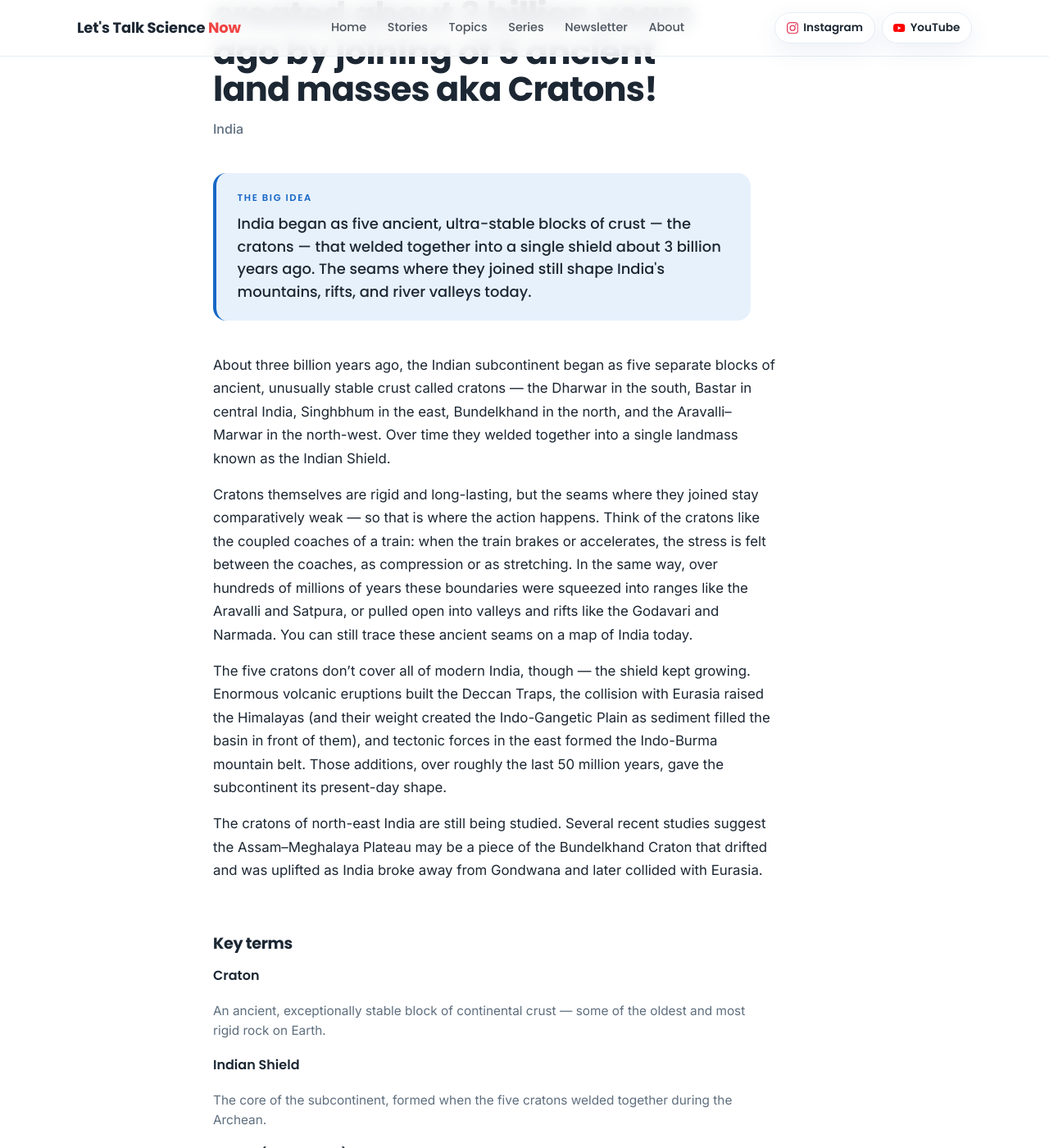
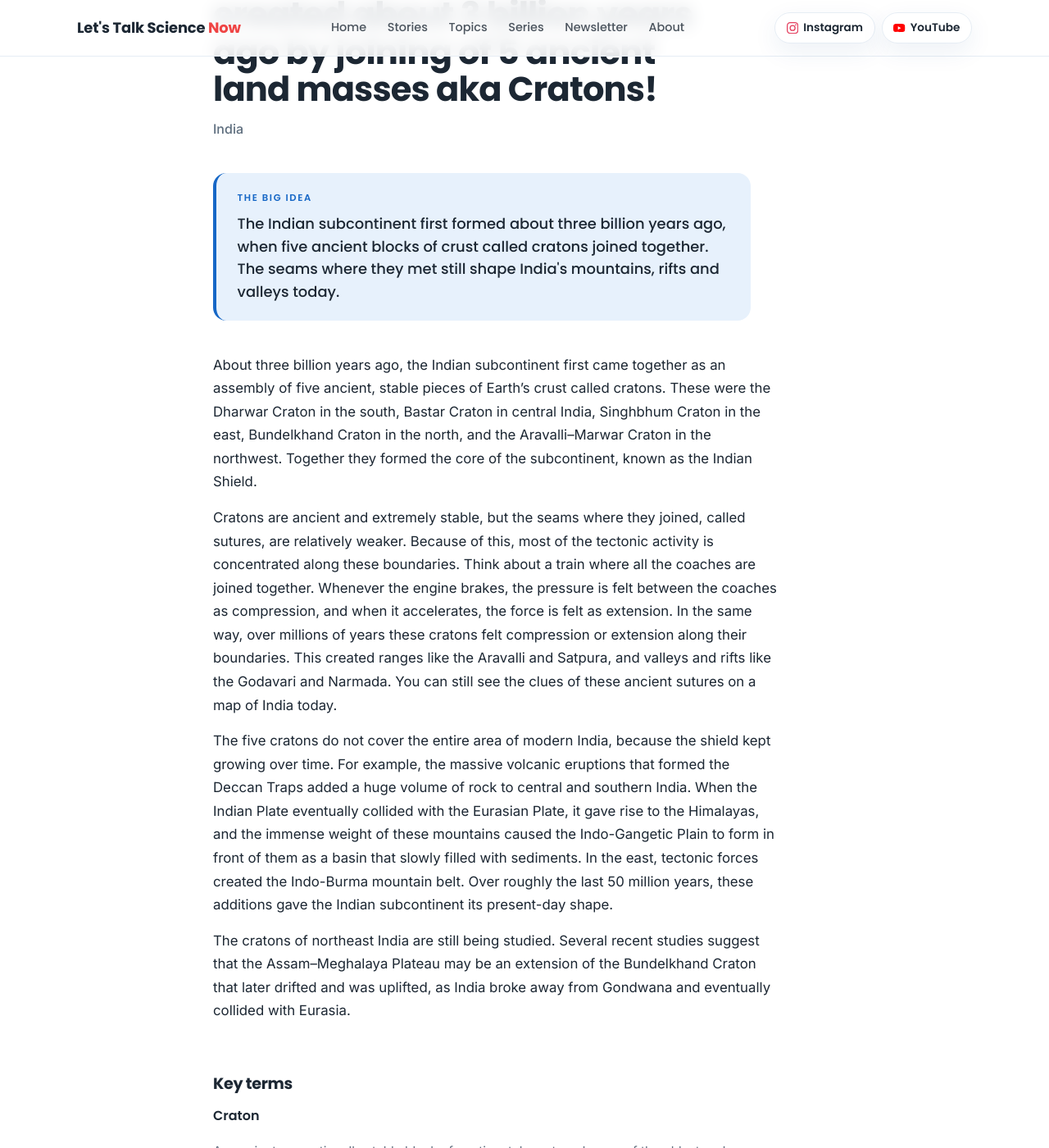
Before and after one commit to Akif-Vohra/LetsTalkScienceNow, a Jekyll site: the page built from _stories/indian-cratons/index.md, in a window 1280 px wide and 1400 px high, scrolled down 260 px. Shown: the whole window at 82% size. Built offline with Jekyll 4.4.1, drawn with Linux system fonts in a browser that asks for light colours; some of the changed text lies outside the part shown.

Commit message:
Rewrite Western Ghats + cratons concept text in author's voice (drop em-dashes)

```diff
--- a/_data/reels.yml
+++ b/_data/reels.yml
@@ -172,24 +172,24 @@
     - "Storey et al. (1995), Timing of Hot Spot–Related Volcanism and the Breakup of Madagascar and India"
     - "Images from Wikipedia or edited by the author"
   summary: >-
-    The Western Ghats and Madagascar's central highlands are two halves of one ancient
-    mountain range — raised and then split apart by the same rifting event that separated
-    India and Madagascar about 90 million years ago.
+    The Western Ghats of India and the central mountains of Madagascar were once part of the
+    same landscape. The very event that split India and Madagascar apart, about 90 million
+    years ago, is what raised both of them.
   body: |
-    The Western Ghats of India and the central highlands of Madagascar look remarkably alike — similar length, similar heights, and matching rocks and structures on both sides. That is no coincidence: they were once part of the same landscape, and a single event created both.
+    The Western Ghats of India and the central highlands of Madagascar show a strikingly similar geological profile. They have a similar length from north to south, similar elevation, and geological features that mirror each other on both sides. This is not a coincidence. They were once part of the same landscape, and the same process created both of them.
 
-    Up until about 90 million years ago, India and Madagascar were joined together, drifting north-east as one landmass. Along the way they passed over the Marion hotspot — a place where extraordinarily hot material deep inside the Earth pushes up toward the surface. (That deep material is mostly solid rock, not lava — the immense pressure keeps it solid until it rises and the pressure drops.)
+    Up until about 90 million years ago, India and Madagascar were still joined together and moving northeast as one landmass. As they passed over the Marion hotspot, this geological hotspot was pushing extremely hot material from deep inside the Earth towards the surface beneath them. (This hot material is mostly solid rock and not lava. The pressure deep inside the Earth is so high that it stays solid despite the high temperature, and it only starts to melt as it rises towards the upper layers where the pressure drops.)
 
-    The heat made the crust bulge upward into a broad dome and slowly weakened it, until it stretched so far that it split apart — a process geologists call rifting. The two raised edges of that split are what we see today: the eastern edge became the Western Ghats of India, and the western edge became the central mountains of Madagascar.
+    This intense heat caused the rocks above to expand and rise into a broad dome or bulge. Eventually, the constant heating and stretching weakened the crust so much that it finally broke apart. Geologists call this process rifting. The eastern side of this break became the Western Ghats of India, and the western side became the central mountains of Madagascar.
   key_terms:
     - term: Hotspot
       definition: "A fixed plume of unusually hot material rising from deep in the mantle. As tectonic plates drift over it, it can heat, dome, and crack the crust above."
     - term: Mantle
-      definition: "The thick layer between Earth's crust and core. Despite being intensely hot, it is mostly solid rock — immense pressure keeps it from melting."
+      definition: "The thick layer between Earth's crust and core. Despite being intensely hot, it is mostly solid rock, because the immense pressure keeps it from melting."
     - term: Crustal doming
       definition: "When heat from below makes the crust expand and bulge upward into a broad dome, like a blister on the surface."
     - term: Rifting
-      definition: "The stretching, weakening, and eventual splitting of the crust — here, the break that separated Madagascar from India."
+      definition: "The stretching, weakening, and eventual splitting of the crust. Here, it is the break that separated Madagascar from India."
   further_reading:
     - label: "Start here — plain language"
       items:
@@ -691,26 +691,26 @@
   location: "India"
   tags: [science, didyouknow, geology, earthscience, india]
   summary: >-
-    India began as five ancient, ultra-stable blocks of crust — the cratons — that welded
-    together into a single shield about 3 billion years ago. The seams where they joined
-    still shape India's mountains, rifts, and river valleys today.
+    The Indian subcontinent first formed about three billion years ago, when five ancient
+    blocks of crust called cratons joined together. The seams where they met still shape
+    India's mountains, rifts and valleys today.
   body: |
-    About three billion years ago, the Indian subcontinent began as five separate blocks of ancient, unusually stable crust called cratons — the Dharwar in the south, Bastar in central India, Singhbhum in the east, Bundelkhand in the north, and the Aravalli–Marwar in the north-west. Over time they welded together into a single landmass known as the Indian Shield.
+    About three billion years ago, the Indian subcontinent first came together as an assembly of five ancient, stable pieces of Earth's crust called cratons. These were the Dharwar Craton in the south, Bastar Craton in central India, Singhbhum Craton in the east, Bundelkhand Craton in the north, and the Aravalli–Marwar Craton in the northwest. Together they formed the core of the subcontinent, known as the Indian Shield.
 
-    Cratons themselves are rigid and long-lasting, but the seams where they joined stay comparatively weak — so that is where the action happens. Think of the cratons like the coupled coaches of a train: when the train brakes or accelerates, the stress is felt between the coaches, as compression or as stretching. In the same way, over hundreds of millions of years these boundaries were squeezed into ranges like the Aravalli and Satpura, or pulled open into valleys and rifts like the Godavari and Narmada. You can still trace these ancient seams on a map of India today.
+    Cratons are ancient and extremely stable, but the seams where they joined, called sutures, are relatively weaker. Because of this, most of the tectonic activity is concentrated along these boundaries. Think about a train where all the coaches are joined together. Whenever the engine brakes, the pressure is felt between the coaches as compression, and when it accelerates, the force is felt as extension. In the same way, over millions of years these cratons felt compression or extension along their boundaries. This created ranges like the Aravalli and Satpura, and valleys and rifts like the Godavari and Narmada. You can still see the clues of these ancient sutures on a map of India today.
 
-    The five cratons don't cover all of modern India, though — the shield kept growing. Enormous volcanic eruptions built the Deccan Traps, the collision with Eurasia raised the Himalayas (and their weight created the Indo-Gangetic Plain as sediment filled the basin in front of them), and tectonic forces in the east formed the Indo-Burma mountain belt. Those additions, over roughly the last 50 million years, gave the subcontinent its present-day shape.
+    The five cratons do not cover the entire area of modern India, because the shield kept growing over time. For example, the massive volcanic eruptions that formed the Deccan Traps added a huge volume of rock to central and southern India. When the Indian Plate eventually collided with the Eurasian Plate, it gave rise to the Himalayas, and the immense weight of these mountains caused the Indo-Gangetic Plain to form in front of them as a basin that slowly filled with sediments. In the east, tectonic forces created the Indo-Burma mountain belt. Over roughly the last 50 million years, these additions gave the Indian subcontinent its present-day shape.
 
-    The cratons of north-east India are still being studied. Several recent studies suggest the Assam–Meghalaya Plateau may be a piece of the Bundelkhand Craton that drifted and was uplifted as India broke away from Gondwana and later collided with Eurasia.
+    The cratons of northeast India are still being studied. Several recent studies suggest that the Assam–Meghalaya Plateau may be an extension of the Bundelkhand Craton that later drifted and was uplifted, as India broke away from Gondwana and eventually collided with Eurasia.
   key_terms:
     - term: Craton
-      definition: "An ancient, exceptionally stable block of continental crust — some of the oldest and most rigid rock on Earth."
+      definition: "An ancient, exceptionally stable block of continental crust, and some of the oldest and most rigid rock on Earth."
     - term: Indian Shield
       definition: "The core of the subcontinent, formed when the five cratons welded together during the Archean."
     - term: Suture (mobile belt)
       definition: "The weaker boundary zone where two cratons joined. Because it is weaker than the cratons, this is where mountains, rifts, and valleys tend to form."
     - term: Lithosphere
-      definition: "The rigid outer shell of the Earth — the crust plus the topmost solid mantle — that forms and moves as tectonic plates."
+      definition: "The rigid outer shell of the Earth, made of the crust plus the topmost solid mantle, that forms and moves as tectonic plates."
     - term: Deccan Traps
       definition: "One of the largest volcanic events in Earth's history, which flooded much of central and southern India with lava and added new rock to the shield."
   further_reading:
```
